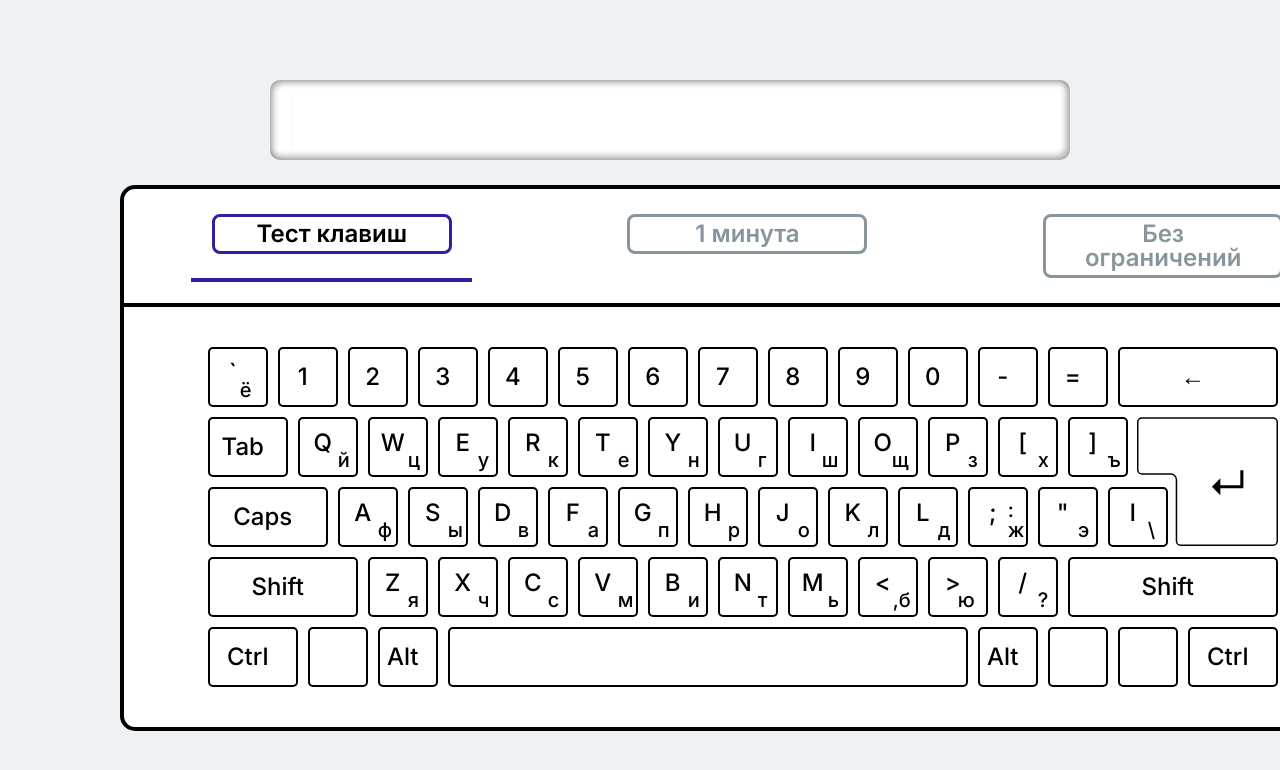
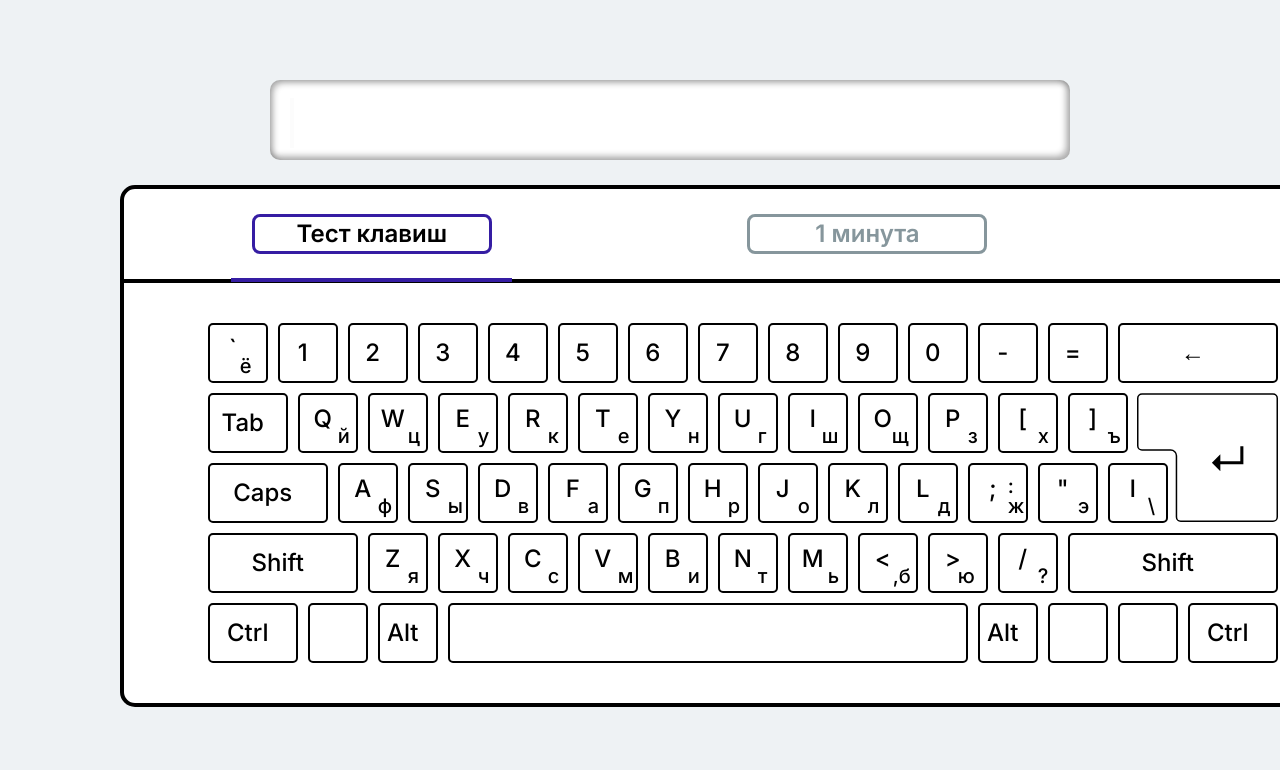
Before and after one commit to Crede322/typetest, a React (Create React App) app: page / in a window 1280 px wide. Shown: the top 770 px of the page. Built offline with nearby package versions, Linux system fonts and the light colour scheme.

Commit message:
тестирую git после переустановки ОС

```diff
--- a/src/components/List/List.jsx
+++ b/src/components/List/List.jsx
@@ -57,14 +57,6 @@ const List = () => {
             </button>
           </li>
           <li>
-            <button
-              onClick={btnThree}
-              className={`${classes.list__button} ${
-                toggleButton === 2 ? classes.button__three : null
-              }`}
-            >
-              Без ограничений
-            </button>
           </li>
         </ul>
       </div>
```
